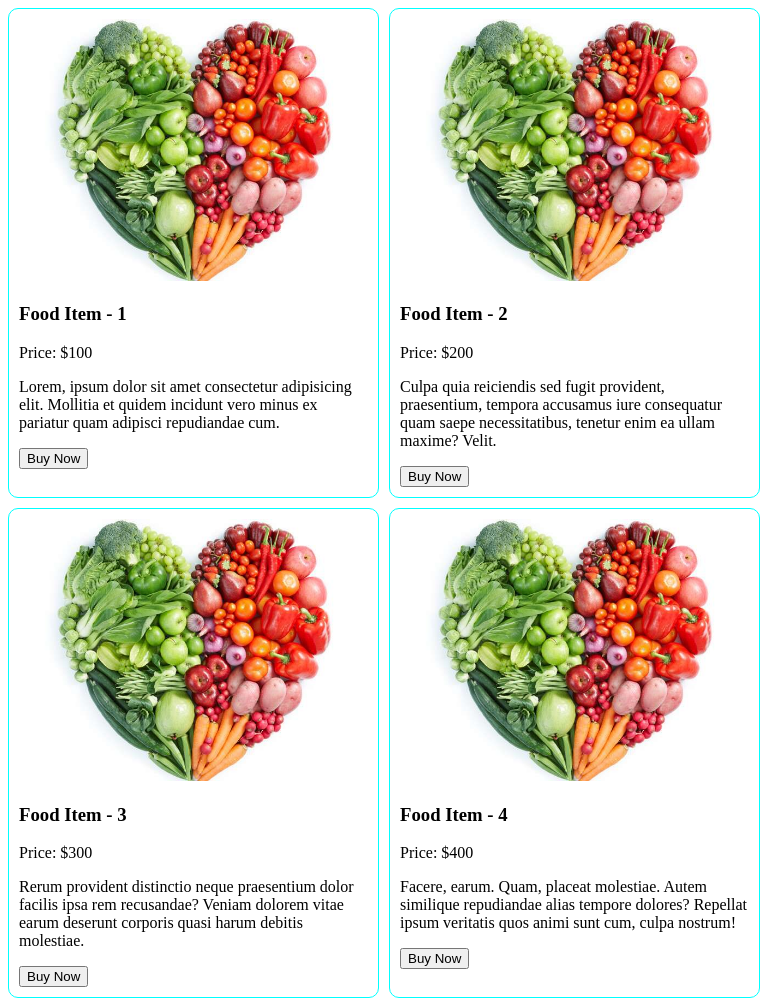
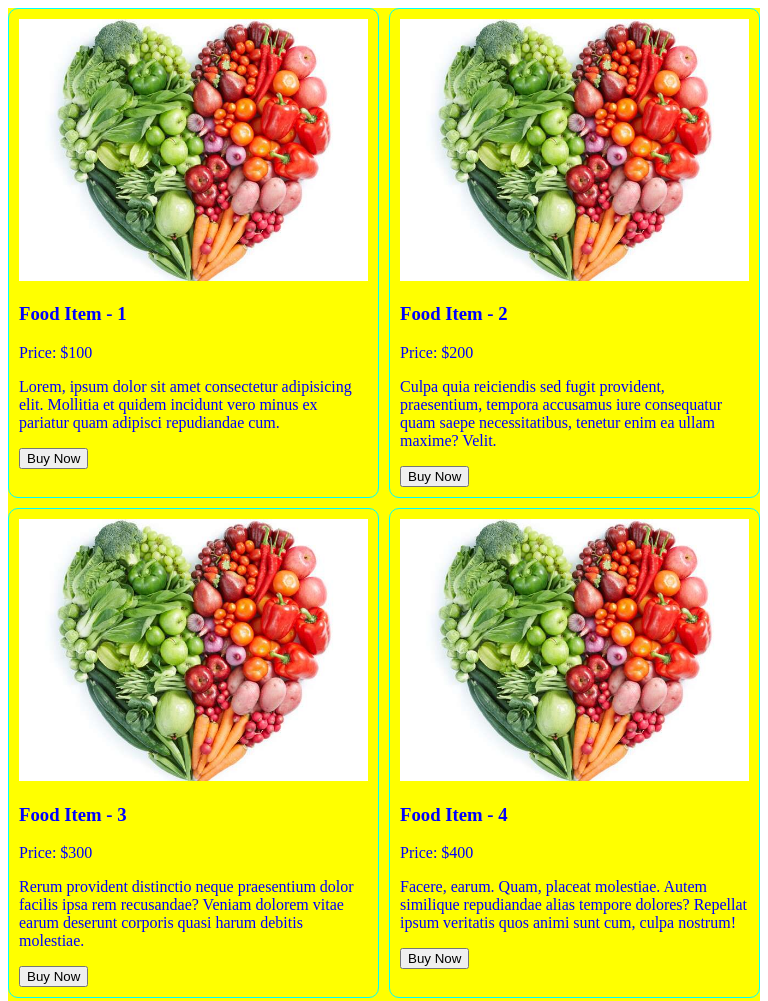
Before and after one commit to Yousuf7900/fruits, a plain HTML site: page index.html in a window 768 px wide. Shown: the top 1001 px of the page. Drawn offline with Linux system fonts and the light colour scheme.

Commit message:
clr added

```diff
--- a/index.html
+++ b/index.html
@@ -33,6 +33,8 @@
         @media screen and (min-width: 577px) and (max-width: 992px) {
             .container{
                 grid-template-columns: repeat(2, 1fr);
+                background-color: yellow;
+                color: blue;
             }
         }
     </style>
```
